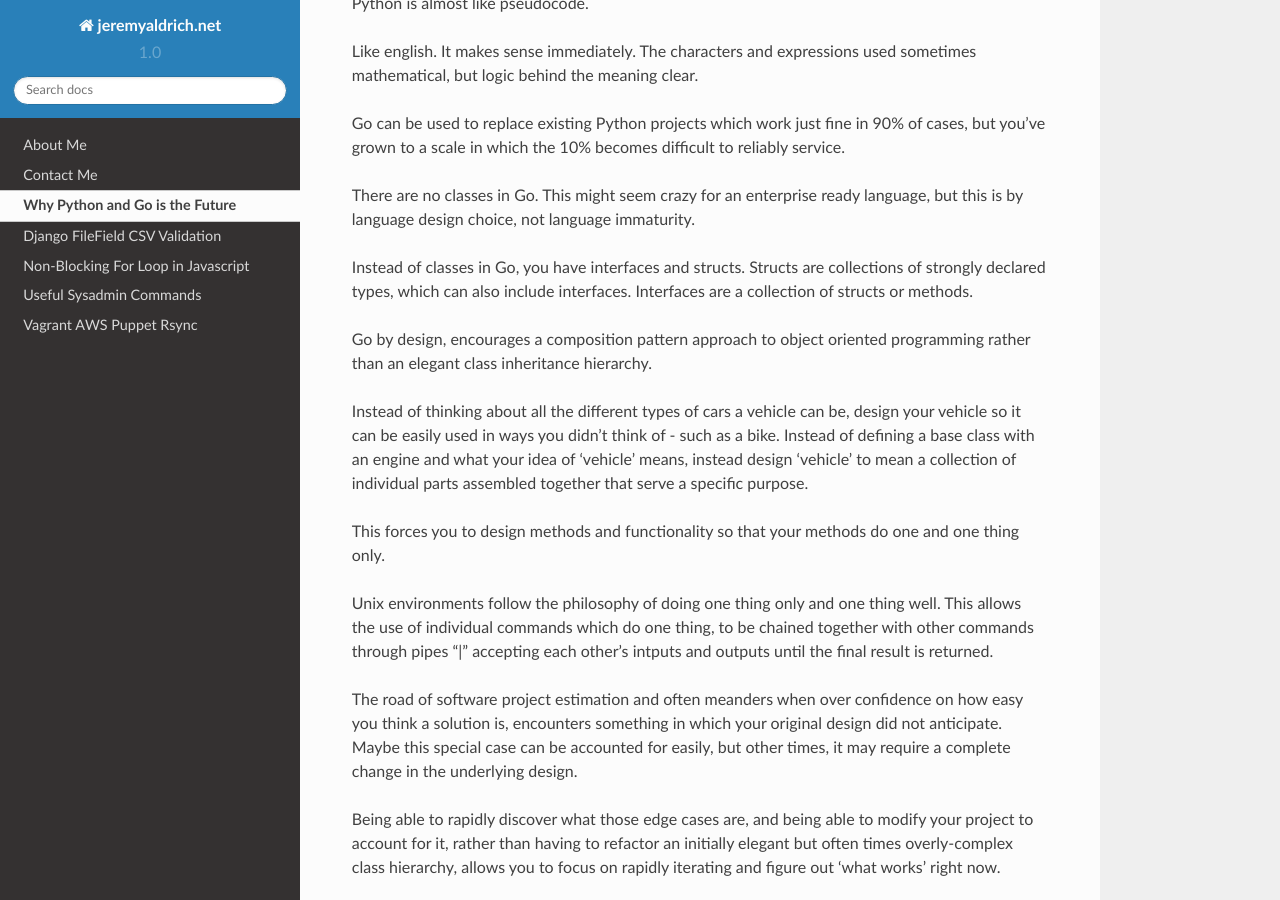
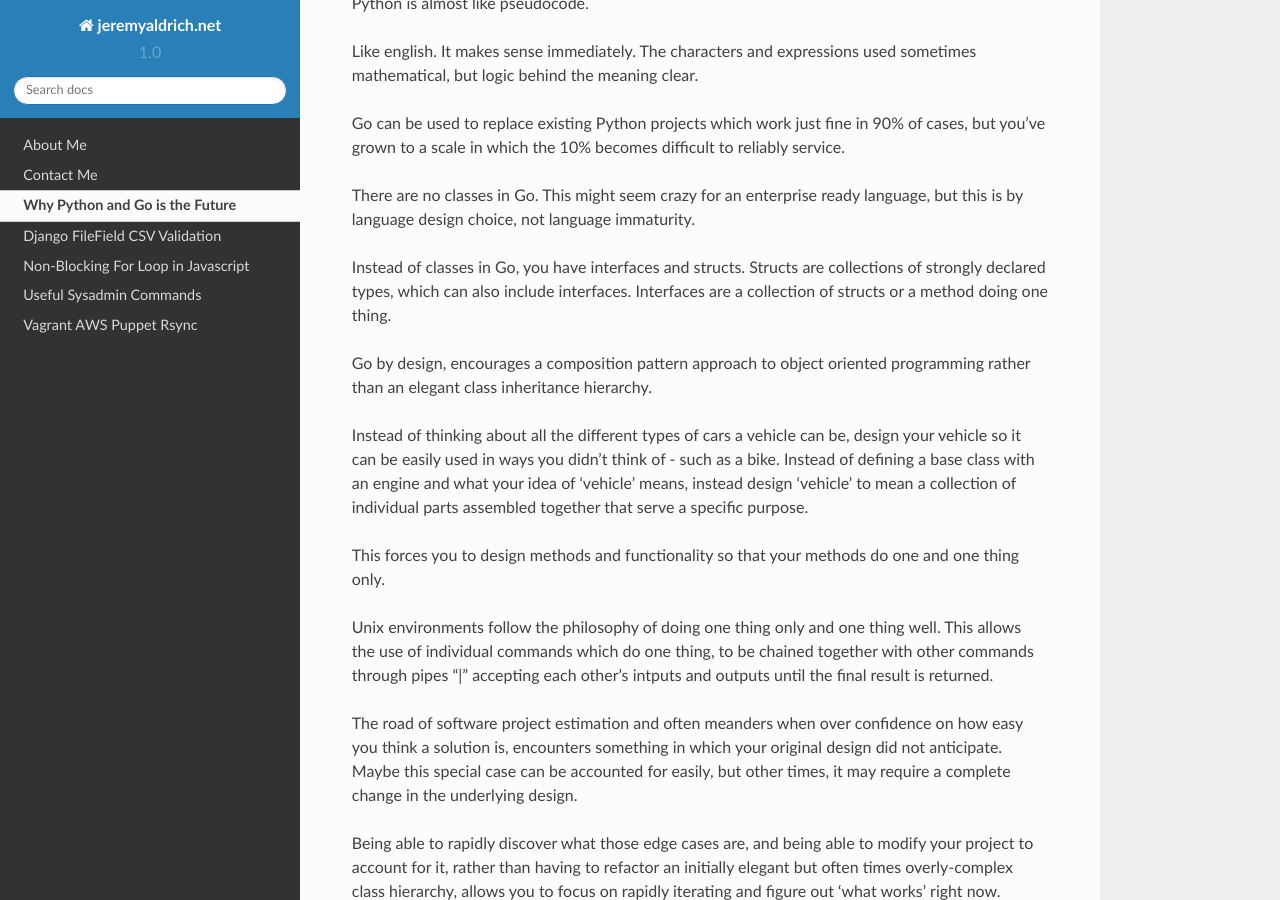
Before and after one commit to jeraldrich/blog, a Sphinx documentation site: the page built from docs/python_go_future.rst, in a window 1280 px wide and 900 px high, scrolled down 456 px. Built offline with Sphinx 7.4.7 and the Read the Docs theme 2.0.0, drawn with Linux system fonts in a browser that asks for light colours.

Commit message:
struct fix

```diff
--- a/docs/python_go_future.rst
+++ b/docs/python_go_future.rst
@@ -17,7 +17,7 @@ Go can be used to replace existing Python projects which work just fine in 90% o
 
 There are no classes in Go. This might seem crazy for an enterprise ready language, but this is by language design choice, not language immaturity.
 
-Instead of classes in Go, you have interfaces and structs. Structs are collections of strongly declared types, which can also include interfaces. Interfaces are a collection of structs or methods.
+Instead of classes in Go, you have interfaces and structs. Structs are collections of strongly declared types, which can also include interfaces. Interfaces are a collection of structs or a method doing one thing.
 
 Go by design, encourages a composition pattern approach to object oriented programming rather than an elegant class inheritance hierarchy.
 
```
